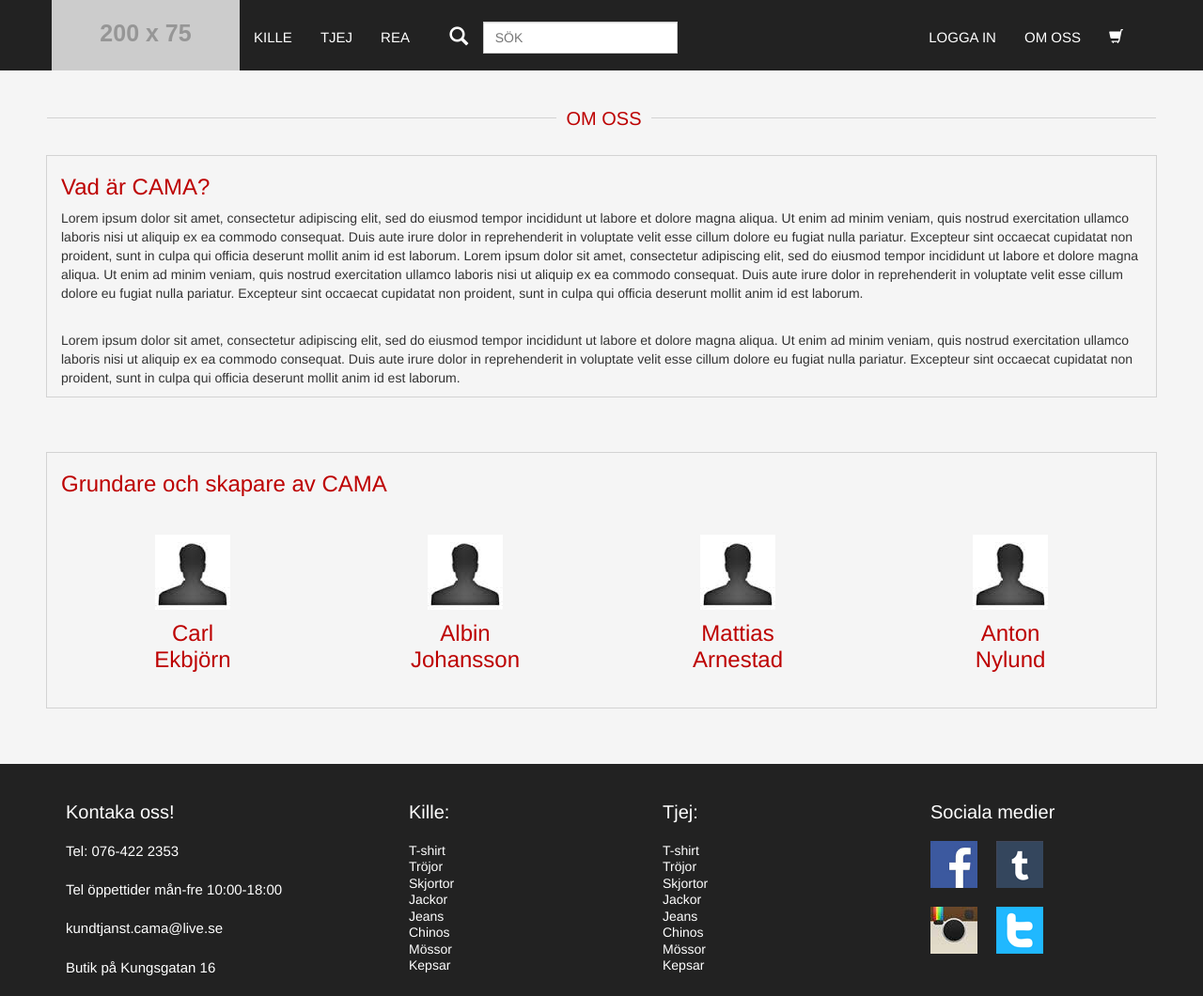
After one commit to cama2014/Camaalbin, a PHP site: page /omoss.php in a window 1280 px wide. The commit adds this page. Shown: the whole page at 94% size. Run offline with PHP 8.4, Linux system fonts and the light colour scheme; grey boxes labelled with a size stand in for pictures from a placeholder-image service; some libraries are stand-ins or nearby versions.

Commit message:
#14 14-01-2015

```diff
--- a/Tshirt.css
+++ b/Tshirt.css
@@ -66,6 +66,12 @@ ul.filter-lista li h3{
     border-color: #BD0000;
     border-radius: 0px;
     text-align: center;
+
+}
+
+.btn-primary.button-filter:hover {
+
+    background-color: #F0F0F0;
 
 }
 
--- a/Tshirt.php
+++ b/Tshirt.php
@@ -35,7 +35,7 @@
                 <div class="col-lg-2 filterdel">
                     <div class="filter">
                         <ul class="filter-lista">
-                            <li><h3>FILTER</h3></li>
+                            <li><h3>KILLE</h3></li>
                             <li>
                                 <a class="btn btn-primary" data-toggle="collapse" href="#marke" aria-expanded="false" aria-controls="marke">
                                     MÄRKE
--- a/footer.php
+++ b/footer.php
@@ -39,10 +39,10 @@
 
             <div class="col-lg-2 col-md-2 col-sm-2 footer">
                 <h2>Sociala medier</h2>
-                <a href ="www.facebook.com"><img src="img/facebook-icon.png" class="img-responsive" alt="Responsive image"></a>
-                <a href ="www.twitter.com"><img src="img/facebook-icon.png" class="img-responsive" alt="Responsive image"></a>
-                <a href ="www.twitter.com"><img src="img/twitter-icon.png" class="img-responsive" alt="Responsive image"></a>
-                <a href ="www.twitter.com"><img src="img/twitter-icon.png" class="img-responsive" alt="Responsive image"></a>
+                <a href ="https://www.facebook.com/"><img src="img/facebookicon.png" width="50px" height="50px" class="img-responsive" alt="Responsive image"></a>
+                <a href ="https://www.tumblr.com/"><img src="img/tumblericon.png" width="50px" height="50px" class="img-responsive" alt="Responsive image"></a>
+                <a href ="http://instagram.com/"><img src="img/instagramicon.png" width="50px" height="50px" class="img-responsive" alt="Responsive image"></a>
+                <a href ="https://twitter.com/?lang=sv"><img src="img/twittericon.png" class="img-responsive" alt="Responsive image"></a>
             </div>
 
         </div>
--- a/nav.css
+++ b/nav.css
@@ -103,7 +103,9 @@
 /*nav undermeny*/
 
 li.dropdown.KT:hover .dropdown-menu {
+
     display: block;
+
 }
 
 .dropdown-menu {
@@ -219,6 +221,44 @@ li.dropdown.KT:hover .dropdown-menu {
 
 }
 
+.checkbox{
+
+    color: #777;
+
+}
+
+.form-group.glomtlosen{
+
+    margin-bottom: 44px;
+
+}
+
+a.glomtlos{
+
+    font-size: 10px;
+    color: #BD0000;
+
+
+}
+
+.btn-primary.button-loggareg {
+
+    width: auto;
+    margin-top: 0px;
+    color: #BD0000;
+    background-color: whitesmoke;
+    border-color: #BD0000;
+    border-radius: 0px;
+    text-align: center;
+
+}
+
+.btn-primary.button-loggareg:hover {
+
+    background-color: #F0F0F0;
+
+}
+
 /*undermeny kundvagn*/
 
 .tomkundvagn{
--- a/nav.php
+++ b/nav.php
@@ -88,11 +88,13 @@
                                             <div class="form-group">
                                                 <input type="email" class="form-control" id="exampleInputEmail1" placeholder="Email">
                                             </div>
-                                            <div class="form-group">
+                                            <div class="form-group glomtlosen">
                                                 <input type="password" class="form-control" id="exampleInputPassword1" placeholder="Lösenord">
+                                                <a class="glomtlos" href="#">Glömt lösenord?</a>
                                             </div>
+
                                             <div class="checkbox">
-                                                <button type="submit" class="btn btn-default">Logga in</button>
+                                                <a class="btn btn-primary button-loggareg" href="#" role="button">Logga in</a>
                                                 <label>
                                                     <input type="checkbox"> Kom ihåg mig
                                                 </label>
@@ -111,13 +113,13 @@
                                             <div class="form-group">
                                                 <input type="password" class="form-control" id="exampleInputPassword1" placeholder="Bekräfta Lösenord">
                                             </div>
-                                            <button type="submit" class="btn btn-default">Regestrera dig</button>
+                                            <a class="btn btn-primary button-loggareg" href="#" role="button">Regestrera dig</a>
                                         </form>
                                     </div>
                                 </div>
                             </ul>
                         </li>
-                        <li><a href="#">KUNDTJÄNST</a></li>
+                        <li><a href="omoss.php">OM OSS</a></li>
 
                         <li class="dropdown">
                             <a href="#" class="dropdown-toggle" data-toggle="dropdown" role="button" aria-expanded="false"><span class="glyphicon glyphicon-shopping-cart" aria-hidden="true"></span></a>
--- /dev/null
+++ b/omoss.css
@@ -0,0 +1,49 @@
+
+.omoss-row{
+
+    padding: 10px;
+
+}
+
+/*Första delen*/
+
+.col-lg-12.omoss-del{
+
+    margin-top: 10px;
+    margin-bottom: 50px;
+    outline: solid thin lightgray;
+
+}
+
+.col-lg-12.omoss-del h3{
+
+    color: #BD0000;
+
+}
+
+/*andra delen*/
+
+.profil-b{
+
+    width: auto;
+    height: auto;
+    background-color: whitesmoke;
+    padding: 0px;
+    text-align: center;
+    /*outline: solid thin lightgray;*/
+
+}
+
+.profil-b h3{
+
+    margin-top: 2px;
+    margin-bottom: 2px;
+
+}
+
+.img-responsive.profil-bild{
+
+    display: inline;
+    margin: 10px;
+
+}
--- /dev/null
+++ b/omoss.php
@@ -0,0 +1,113 @@
+<!DOCTYPE html>
+
+<html lang="en">
+    <head>
+        <meta charset="utf-8">
+        <meta http-equiv="X-UA-Compatible" content="IE=edge">
+        <meta name="viewport" content="width=device-width, initial-scale=1">
+        <title>CAMA - Hem</title>
+
+        <!-- Bootstrap -->
+        <link href="css/bootstrap.css" rel="stylesheet">
+        <link href="index.css" rel="stylesheet">
+        <link href="nav.css" rel="stylesheet">
+        <link href="omoss.css" rel="stylesheet">
+        <link href="footer.css" rel="stylesheet">
+
+
+
+        <!-- HTML5 shim and Respond.js for IE8 support of HTML5 elements and media queries -->
+        <!-- WARNING: Respond.js doesn't work if you view the page via file:// -->
+        <!--[if lt IE 9]>
+          <script src="https://oss.maxcdn.com/html5shiv/3.7.2/html5shiv.min.js"></script>
+          <script src="https://oss.maxcdn.com/respond/1.4.2/respond.min.js"></script>
+        <![endif]-->
+    </head>
+    <body>
+
+        <!--header-->
+        <?php include 'nav.php'; ?>
+
+        <!--section-->
+
+        <div class="container section-container">
+            <div class="row">
+
+                <div class="row omoss-row">
+                    <div class="header-container">
+                        <div class="col-lg-12 RN">
+                            <div class="headline"><h3><span class="headline-center">OM OSS</span></div></h3>
+                        </div>
+                        <div class="col-lg-12 omoss-del">
+
+                            <h3>Vad är CAMA?</h3>
+
+                            <p>Lorem ipsum dolor sit amet, consectetur adipiscing elit, sed do eiusmod tempor incididunt ut labore et dolore magna aliqua.
+                                Ut enim ad minim veniam, quis nostrud exercitation ullamco laboris nisi ut aliquip ex ea commodo consequat.
+                                Duis aute irure dolor in reprehenderit in voluptate velit esse cillum dolore eu fugiat nulla pariatur.
+                                Excepteur sint occaecat cupidatat non proident, sunt in culpa qui officia deserunt mollit anim id est laborum.
+                                Lorem ipsum dolor sit amet, consectetur adipiscing elit, sed do eiusmod tempor incididunt ut labore et dolore magna aliqua.
+                                Ut enim ad minim veniam, quis nostrud exercitation ullamco laboris nisi ut aliquip ex ea commodo consequat.
+                                Duis aute irure dolor in reprehenderit in voluptate velit esse cillum dolore eu fugiat nulla pariatur.
+                                Excepteur sint occaecat cupidatat non proident, sunt in culpa qui officia deserunt mollit anim id est laborum.</p>
+                            <br>
+                            <p>Lorem ipsum dolor sit amet, consectetur adipiscing elit, sed do eiusmod tempor incididunt ut labore et dolore magna aliqua.
+                                Ut enim ad minim veniam, quis nostrud exercitation ullamco laboris nisi ut aliquip ex ea commodo consequat.
+                                Duis aute irure dolor in reprehenderit in voluptate velit esse cillum dolore eu fugiat nulla pariatur.
+                                Excepteur sint occaecat cupidatat non proident, sunt in culpa qui officia deserunt mollit anim id est laborum.</p>
+                        </div>
+
+                        <div class="col-lg-12 omoss-del">
+
+                            <h3>Grundare och skapare av CAMA</h3>
+
+                            <div class="row fyrabox-row">
+                                    <div class="col-lg-3 col-md-3 col-sm-3 fyrabox">
+                                        <div class="profil-b">
+                                            <img src="img/profilbildtest.png" class="img-responsive profil-bild" alt="Responsive image">
+                                            <h3>Carl</h3>
+                                            <h3>Ekbjörn</h3>
+
+                                        </div></a>
+                                    </div>
+                                    <div class="col-lg-3 col-md-3 col-sm-3 fyrabox">
+                                        <div class="profil-b">
+                                            <img src="img/profilbildtest.png" class="img-responsive profil-bild" alt="Responsive image">
+                                            <h3>Albin</h3>
+                                            <h3>Johansson</h3>
+
+                                        </div>
+                                    </div>
+                                    <div class="col-lg-3 col-md-3 col-sm-3 fyrabox">
+                                        <div class="profil-b">
+                                            <img src="img/profilbildtest.png" class="img-responsive profil-bild" alt="Responsive image">
+                                            <h3>Mattias</h3>
+                                            <h3>Arnestad</h3>
+
+                                        </div>
+                                    </div>
+                                    <div class="col-lg-3 col-md-3 col-sm-3 fyrabox">
+                                        <div class="profil-b">
+                                            <img src="img/profilbildtest.png" class="img-responsive profil-bild" alt="Responsive image">
+                                            <h3>Anton</h3>
+                                            <h3>Nylund</h3>
+
+                                        </div>
+                                    </div>
+                            </div>
+                        </div>
+
+                    </div>
+                </div>
+            </div>
+        </div>
+        <!--footer-->
+        <?php include 'footer.php'; ?>
+
+
+        <!-- jQuery (necessary for Bootstrap's JavaScript plugins) -->
+        <script src="https://ajax.googleapis.com/ajax/libs/jquery/1.11.1/jquery.min.js"></script>
+        <!-- Include all compiled plugins (below), or include individual files as needed -->
+        <script src="js/bootstrap.min.js"></script>
+    </body>
+</html>
```
Also changed, not shown: img/facebookicon.png (added), img/instagramicon.png (added), img/profilbildtest.png (added), img/tumblericon.png (added), img/twittericon.png (added).
